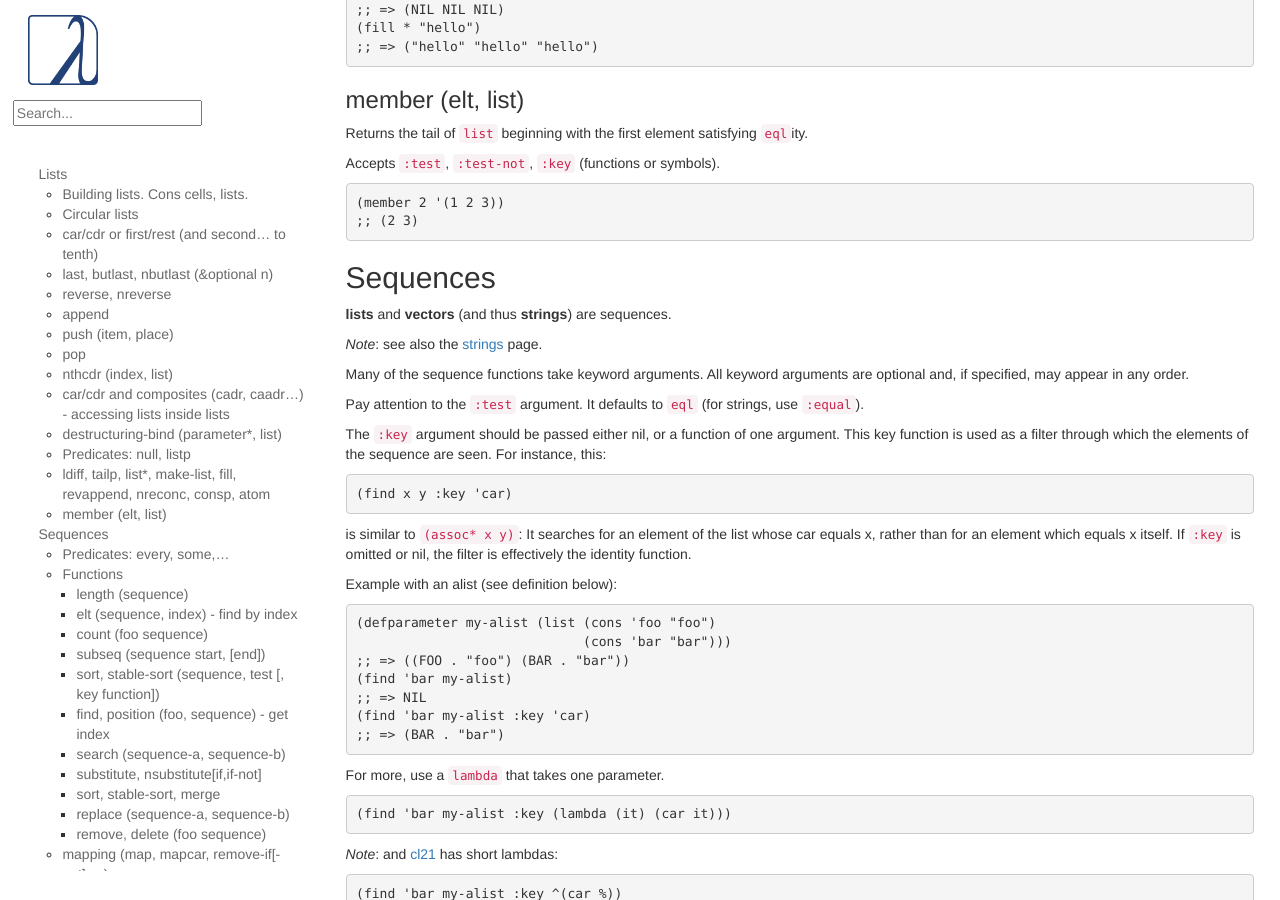
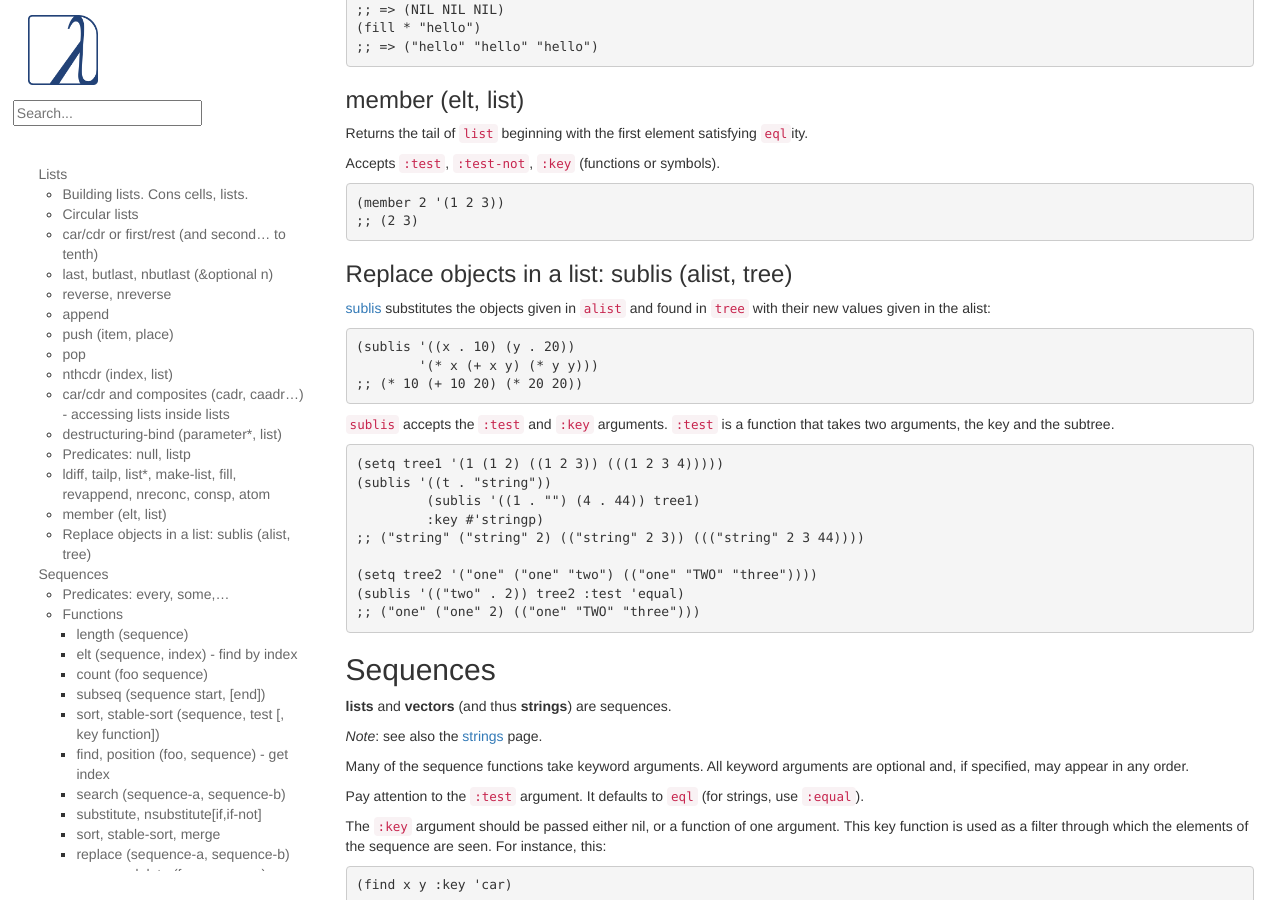
Before and after one commit to LispCookbook/cl-cookbook, a Jekyll site: the page built from data-structures.md, in a window 1280 px wide and 900 px high, scrolled down 4740 px. Built offline with Jekyll 4.4.1, drawn with Linux system fonts in a browser that asks for light colours.

Commit message:
data structures: sublis

```diff
--- a/data-structures.md
+++ b/data-structures.md
@@ -345,6 +345,34 @@ Accepts `:test`, `:test-not`, `:key` (functions or symbols).
 (member 2 '(1 2 3))
 ;; (2 3)
 ~~~
+
+### Replace objects in a list: sublis (alist, tree)
+
+[sublis](http://www.lispworks.com/documentation/HyperSpec/Body/f_sublis.htm)
+substitutes the objects given in `alist` and found in `tree` with
+their new values given in the alist:
+
+~~~lisp
+(sublis '((x . 10) (y . 20))
+        '(* x (+ x y) (* y y)))
+;; (* 10 (+ 10 20) (* 20 20))
+~~~
+
+`sublis` accepts the `:test` and `:key` arguments. `:test` is a
+function that takes two arguments, the key and the subtree.
+
+~~~lisp
+(setq tree1 '(1 (1 2) ((1 2 3)) (((1 2 3 4)))))
+(sublis '((t . "string"))
+         (sublis '((1 . "") (4 . 44)) tree1)
+         :key #'stringp)
+;; ("string" ("string" 2) (("string" 2 3)) ((("string" 2 3 44))))
+
+(setq tree2 '("one" ("one" "two") (("one" "TWO" "three"))))
+(sublis '(("two" . 2)) tree2 :test 'equal)
+;; ("one" ("one" 2) (("one" "TWO" "three")))
+~~~
+
 
 ## Sequences
 
```
